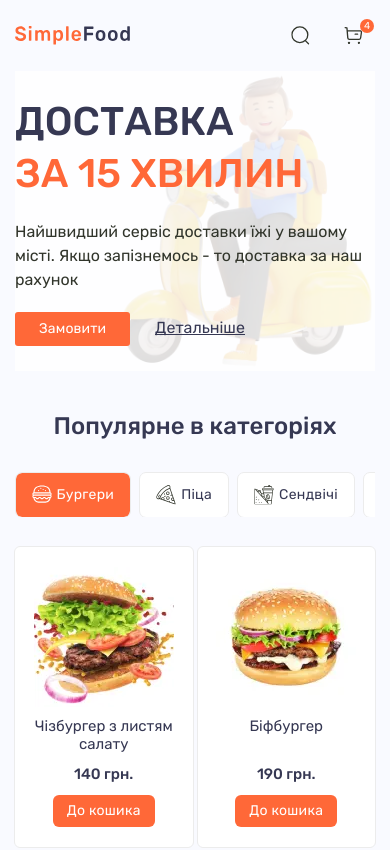
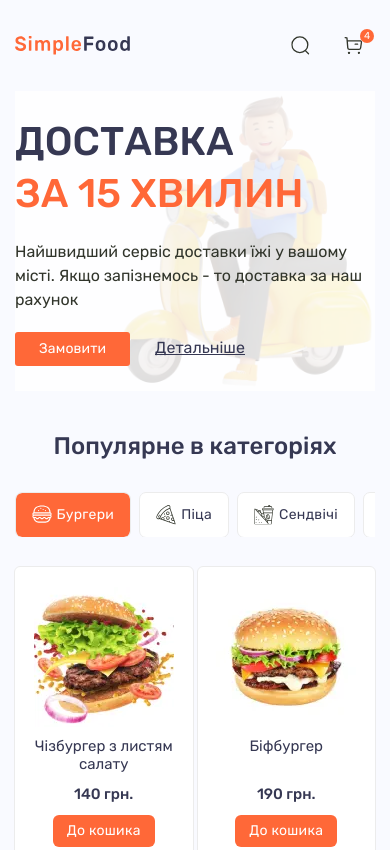
Before and after one commit to timteaman/simplefood, a website: page src/index.html in a window 390 px wide. Shown: the top 850 px of the page. Drawn offline with nearby package versions, Linux system fonts and the light colour scheme.

Commit message:
adaptive fix

```diff
--- a/src/module/application/_application.scss
+++ b/src/module/application/_application.scss
@@ -8,9 +8,14 @@
         background-size: contain;
         min-height: 380px;
 
+        @include r(1200) {
+            background-image: none !important;
+            min-height: fit-content;
+            justify-content: center;
+        }
+
         @include r(576) {
-            background-image: none !important;
-            min-height: 195px;
+            justify-content: flex-start;
         }
     }
 
@@ -50,7 +55,7 @@
     }
 
     &__link {
-        display: inline-block;
+        display: flex;
         border-radius: 5px;
         transition: box-shadow 0.4s, outline 0.4s;
 
@@ -68,7 +73,7 @@
 
         &::before {
             content: '';
-            display: inline-block;
+            display: block;
             background-repeat: no-repeat;
             background-position: center;
             background-size: cover;
@@ -79,7 +84,6 @@
             &::before {
                 width: 120px;
                 background-image: url('../../images/application/app_store.svg');
-
             }
         }
 
--- a/src/module/categories/_categories.scss
+++ b/src/module/categories/_categories.scss
@@ -12,12 +12,12 @@
         justify-content: center;
         padding: 0.5px 0.5px;
 
-        @include r(576) {
-            justify-content: flex-start;
+        @include r(1200) {
             flex-wrap: nowrap;
             gap: 10px;
             margin-bottom: 30px;
             overflow-y: auto;
+            justify-content: flex-start;
         }
     }
 
@@ -32,7 +32,7 @@
         white-space: nowrap;
         gap: 10px;
 
-        @include r(576) {
+        @include r(768) {
             font-size: 14px;
             padding: 12px 16px;
             gap: 5px;
@@ -42,7 +42,7 @@
             width: 44px;
             height: 44px;
 
-            @include r(576) {
+            @include r(768) {
                 width: 20px;
                 height: 20px;
             }
@@ -79,6 +79,7 @@
             &:focus {
                 color: $white;
                 background-color: $orange-900;
+
                 &::before {
                     background-color: $white;
                 }
@@ -92,8 +93,6 @@
     }
 
     &__more {
-        @extend .link;
-        @extend .link--underline;
         border-radius: 5px;
 
         &::after {
@@ -109,7 +108,7 @@
             border-bottom-color: $darkBlue-900;
         }
 
-        @include r(576) {
+        @include r(768) {
             &::after {
                 bottom: 2px;
             }
--- a/src/module/features/_features.scss
+++ b/src/module/features/_features.scss
@@ -12,14 +12,10 @@
         position: relative;
         z-index: 1;
 
-        @include r(576) {
-            min-height: 462px;
-            padding: 0;
-            align-items: center;
-
+        @include r(1200) {
             &::before {
                 content: "";
-                background-color: rgba(255, 255, 255, 0.85);
+                background-color: rgba($white, 0.85);
                 position: absolute;
                 top: 0;
                 left: 0;
@@ -28,13 +24,23 @@
                 height: 100%;
             }
         }
+
+        @include r(992) {
+            align-items: center;
+            justify-content: center;
+            min-height: 462px;
+        }
+
+        @include r(576) {
+            padding: 0;
+        }
     }
 
     &__content {
         max-width: 470px;
         margin-top: 58px;
 
-        @include r(576) {
+        @include r(992) {
             margin-top: 0;
         }
     }
@@ -59,7 +65,7 @@
             font-size: 20px;
             line-height: 1.5;
 
-            @include r(576) {
+            @include r(992) {
                 font-size: 18px;
             }
         }
@@ -77,7 +83,7 @@
         font-size: 24px;
         gap: 30px;
 
-        @include r(576) {
+        @include r(992) {
             font-size: 18px;
             gap: 10px;
             margin-bottom: 15px;
@@ -92,7 +98,7 @@
     &__btn {
         font-size: 18px;
 
-        @include r(576) {
+        @include r(992) {
             font-size: 14px;
         }
     }
--- a/src/module/footer/_footer.scss
+++ b/src/module/footer/_footer.scss
@@ -4,7 +4,7 @@
         display: flex;
         margin-bottom: 61px;
 
-        @include r(576) {
+        @include r(976) {
             flex-direction: column;
         }
     }
@@ -14,7 +14,12 @@
         max-width: 200px;
         flex-shrink: 0;
 
-        @include r(576) {
+        @include r(1200) {
+            margin-right: 30px;
+            margin-bottom: 30px;
+        }
+
+        @include r(976) {
             margin-right: 0;
             margin-bottom: 30px;
         }
@@ -30,7 +35,12 @@
         grid-template-columns: repeat(3, auto);
         gap: 15px 90px;
 
-        @include r(576) {
+        @include r(1200) {
+            margin-right: 45px;
+            gap: 15px 45px;
+        }
+
+        @include r(976) {
             display: flex;
             flex-direction: column;
             gap: 20px;
@@ -135,7 +145,11 @@
     margin-left: auto;
     margin-right: 80px;
 
-    @include r(576) {
+    @include r(1200) {
+        margin-right: 30px;
+    }
+
+    @include r(976) {
         margin-left: 0;
         margin-right: 0;
     }
@@ -169,7 +183,7 @@
     display: flex;
     gap: 13px;
 
-    @include r(576) {
+    @include r(976) {
         margin-bottom: 30px;
     }
 
--- a/src/module/header/_header.scss
+++ b/src/module/header/_header.scss
@@ -1,24 +1,23 @@
 .header {
     padding: 60px 0;
 
-    @include r(768px) {
-
-    }
-
-    @include r(576) {
-        padding: 14px 0;
+    @include r(992) {
+        padding: 24px 0;
     }
 
     &__logo {
         display: block;
         margin-left: 5px;
 
-        @include r(576) {
+        @include r(992) {
 
             & {
                 margin: 0 auto 0 0;
             }
 
+        }
+
+        @include r(576) {
             .logo__img {
                 width: 115px;
                 height: 23px;
@@ -48,7 +47,7 @@
         margin-left: auto;
         gap: 40px;
 
-        @include r(576) {
+        @include r(992) {
             display: none;
         }
 
--- a/src/module/hero/_hero.scss
+++ b/src/module/hero/_hero.scss
@@ -11,13 +11,13 @@
         position: relative;
         z-index: 1;
 
-        @include r(576) {
-            align-items: center;
-            min-height: 300px;
+        @include r(992) {
+
+            min-height: 455px;
 
             &::before {
                 content: "";
-                background-color: rgba(255, 255, 255, 0.85);
+                background-color: rgba($white, 0.85);
                 position: absolute;
                 top: 0;
                 left: 0;
@@ -25,6 +25,11 @@
                 width: 100%;
                 height: 100%;
             }
+        }
+
+        @include r(576) {
+            align-items: center;
+            min-height: 300px;
         }
     }
 
--- a/src/module/productcard/_productCard.scss
+++ b/src/module/productcard/_productCard.scss
@@ -10,6 +10,7 @@
     display: flex;
     flex-direction: column;
     align-items: center;
+    cursor: pointer;
 
     &__item {
         height: 100%;
@@ -32,6 +33,10 @@
         line-height: normal;
         min-height: 37px;
         @include line-clamp(3);
+
+        @include r(576) {
+            @include line-clamp(2);
+        }
     }
 
     &__price {
--- a/src/module/productlist/_productlist.scss
+++ b/src/module/productlist/_productlist.scss
@@ -1,9 +1,3 @@
-@mixin r($width) {
-    @media (max-width: #{$width}px) {
-        @content;
-    }
-}
-
 .product-list {
     display: grid;
     grid-template-columns: repeat(5, minmax(0, 1fr));
@@ -11,9 +5,14 @@
     margin-bottom: 60px;
     align-items: center;
 
-    @include r(576) {
-        grid-template-columns: repeat(2, minmax(0, 1fr));
-        gap: 10px 5px;
+    @include r(1200) {
+        gap: 20px;
         margin-bottom: 30px;
     }
+
+    @include r(992) {
+        grid-template-columns: repeat(2, minmax(0, 1fr));
+        margin-bottom: 30px;
+        gap: 10px 5px;
+    }
 }
--- a/src/module/restaurant/_restaurant.scss
+++ b/src/module/restaurant/_restaurant.scss
@@ -11,9 +11,19 @@
         grid-template-columns: repeat(3, auto);
         gap: 30px;
 
-        @include r(576) {
+        @include r(992) {
+            gap: 10px;
+        }
+
+        @include r(768) {
             display: flex;
             gap: 0;
         }
+
+        @include r(576) {
+            // display: flex;
+            // flex-wrap: nowrap;
+            // gap: 0;
+        }
     }
 }
--- a/src/module/restcard/_restcard.scss
+++ b/src/module/restcard/_restcard.scss
@@ -3,7 +3,8 @@
     border-radius: 10px;
     box-shadow: 0 3px 3px 0 rgba(0, 0, 0, 0.10);
     background-color: $white;
-    @include r(576) {
+
+    @include r(768) {
         margin-bottom: 30px;
     }
 
@@ -36,6 +37,10 @@
         display: block;
         width: 100%;
         @include line-clamp(1);
+
+        @include r(992) {
+            font-size: 18px;
+        }
     }
 
     &__time {
@@ -46,6 +51,10 @@
             margin-right: 10px;
             width: 22px;
             height: 22px;
+        }
+
+        @include r(992) {
+            font-size: 14px;
         }
     }
 
@@ -73,6 +82,10 @@
                 transition: transform 1s ease-in-out, background-color 0.3s;
                 transform: translateX(25px);
                 background-color: $orange-900;
+
+                @include r(992) {
+                    transform: translateX(12px);
+                }
             }
         }
 
@@ -84,6 +97,11 @@
                 background-color: $orange-900;
             }
         }
+
+        @include r(992) {
+            width: 52px;
+            height: 25px;
+        }
     }
 
 }
--- a/src/module/review/_review.scss
+++ b/src/module/review/_review.scss
@@ -2,7 +2,8 @@
 
     &__inner {
         padding: 0 90px;
-        @include r(576) {
+
+        @include r(768) {
             position: relative;
             padding: 0;
         }
@@ -10,7 +11,7 @@
 
     &__title {
 
-        @include r(576) {
+        @include r(768) {
             margin-bottom: 30px;
         }
     }
--- a/src/module/reviewCard/_reviewCard.scss
+++ b/src/module/reviewCard/_reviewCard.scss
@@ -4,7 +4,7 @@
     align-items: center;
     margin-bottom: 30px;
 
-    @include r(576) {
+    @include r(976) {
         justify-content: center;
         flex-direction: column;
     }
@@ -13,8 +13,11 @@
         border-radius: 50%;
         margin-right: 80px;
 
-        @include r(576) {
+        @include r(976) {
             margin: 0 0 30px 0;
+        }
+
+        @include r(768) {
             width: 100px;
             height: 100px;
         }
@@ -57,7 +60,7 @@
             font-style: italic;
             line-height: 1.5;
 
-            @include r(576) {
+            @include r(768) {
                 font-size: 14px;
                 margin-bottom: 20px;
             }
@@ -70,7 +73,7 @@
         color: $orange-900;
         margin-bottom: 15px;
 
-        @include r(576) {
+        @include r(768) {
             font-size: 16px;
             margin-bottom: 10px;
         }
--- a/src/scss/_global.scss
+++ b/src/scss/_global.scss
@@ -32,7 +32,7 @@ body {
 .section {
     padding: 0 0 120px 0;
 
-    @include r(576) {
+    @include r(992) {
         padding: 0 0 40px 0;
     }
 }
@@ -62,7 +62,7 @@ body {
     margin-bottom: 60px;
     text-align: center;
 
-    @include r(576) {
+    @include r(768) {
         font-size: 24px;
         margin-bottom: 30px;
     }
@@ -79,7 +79,7 @@ body {
     letter-spacing: 0.021em;
     transition: color 0.9s, outline-color 0.9s, background-color 0.9s;
 
-    @include r(576) {
+    @include r(768) {
         font-size: 14px;
         padding: 8px 24px;
     }
@@ -123,7 +123,7 @@ body {
     outline: 2px solid transparent;
     transition: outline 0.3s, border-radius 0.3s, color 0.3s, text-shadow 0.3s;
 
-    @include r(576) {
+    @include r(768) {
         font-size: 16px;
     }
 
@@ -158,7 +158,7 @@ body {
         }
     }
 
-    @include r(576) {
+    @include r(768) {
         &::after {
             bottom: 2px;
         }
```
Also changed, not shown: src/js/main.js (+34 -30 lines), src/module/categories/_categories.html (+2 -1 lines), src/module/head/_head.html (+3 -3 lines), src/module/mobileMenu/_mobileMenu.html (+11 -4 lines), src/module/restcard/_restcard.html (+1 -2 lines), src/css/style.min.css, src/module/review/_review.html (line endings or trailing spaces).
